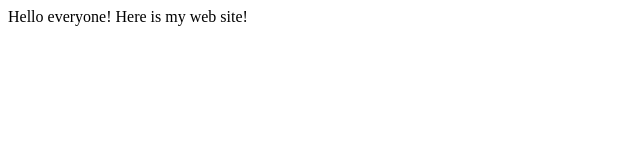
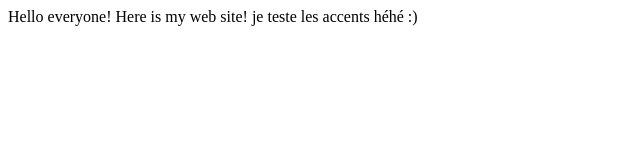
Before and after one commit to kso6dev/HTMLCSS, a plain HTML site: page onepage.html in a window 1280 px wide. Shown: the whole page, without its empty margins (0-640 px from the left). Drawn offline with Linux system fonts and the light colour scheme.

Commit message:
html head body and comments

```diff
--- a/onepage.html
+++ b/onepage.html
@@ -1,12 +1,15 @@
 <!DOCTYPE html>
 <html>
     <head>
+        <!-- Page header -->
         <meta charset="utf-8" />
         <title>One page</title>
     </head>
 
     <body>
+        <!-- Page content -->
         Hello everyone!
         Here is my web site!
+        je teste les accents héhé :)
     </body>
 </html>
```
